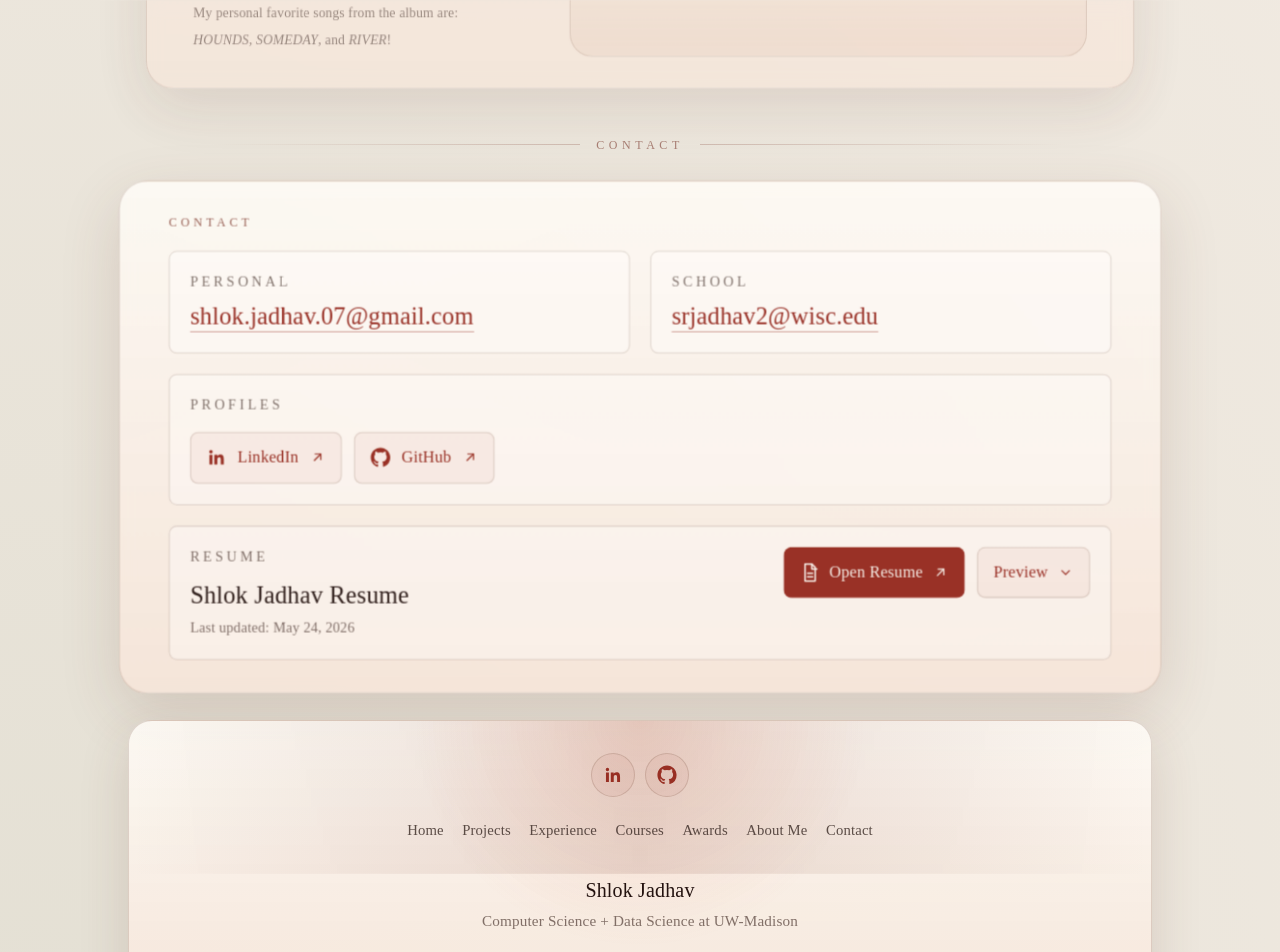
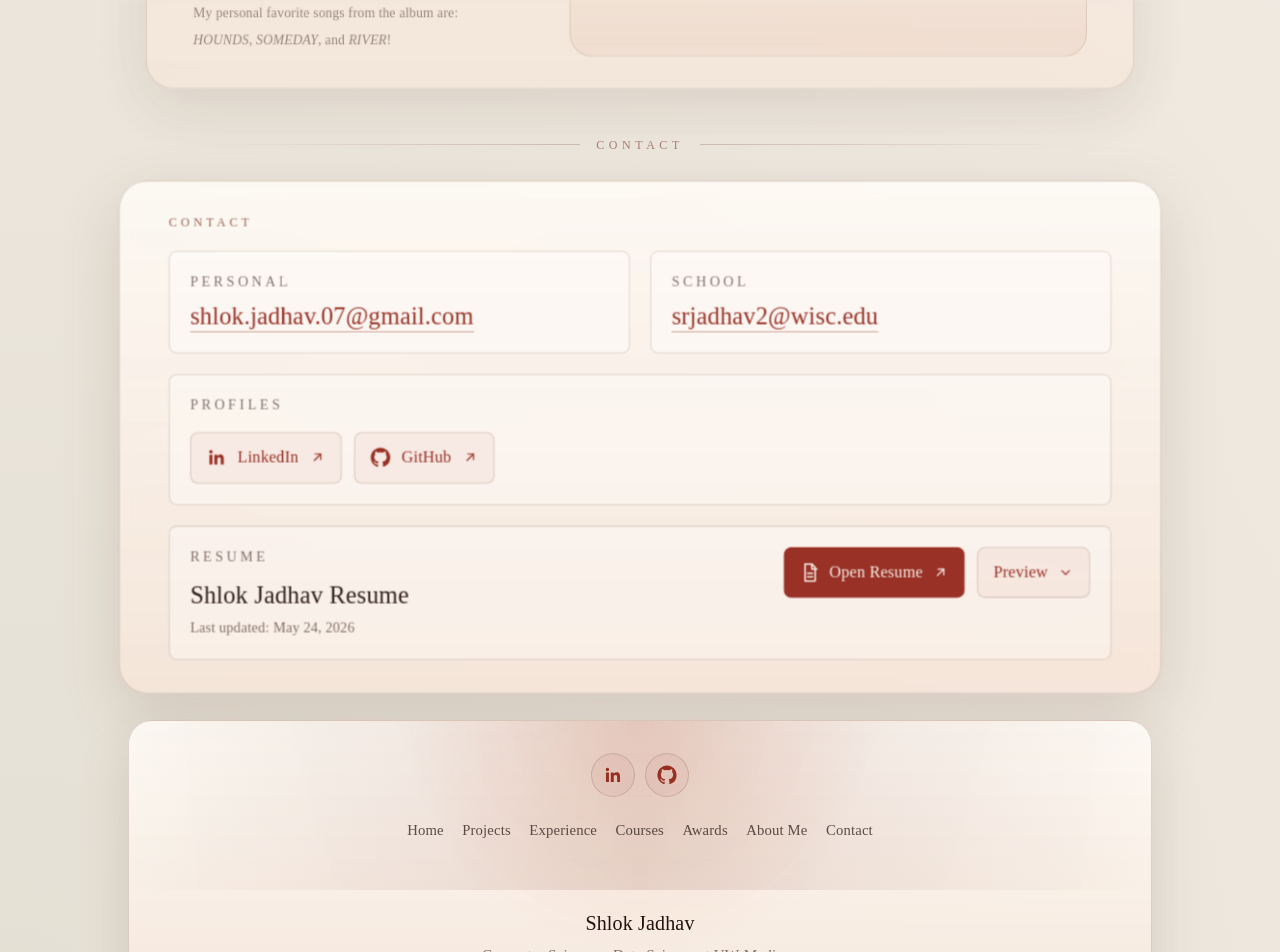
Before and after one commit to shlokrj/shlok.fyi, a Next.js app: page / in a window 1280 px wide. Shown: the part 6690-7642 px from the top of the page. Built offline with nearby package versions, Linux system fonts and the light colour scheme; grey boxes are pictures that could not be loaded.

Commit message:
added footer margin spacing

```diff
--- a/app/globals.css
+++ b/app/globals.css
@@ -434,7 +434,7 @@ a {
 .site-footer__meta {
   position: relative;
   z-index: 1;
-  margin-top: 2.1rem;
+  margin-top: 4.2rem;
 }
 
 .site-footer__name {
```
